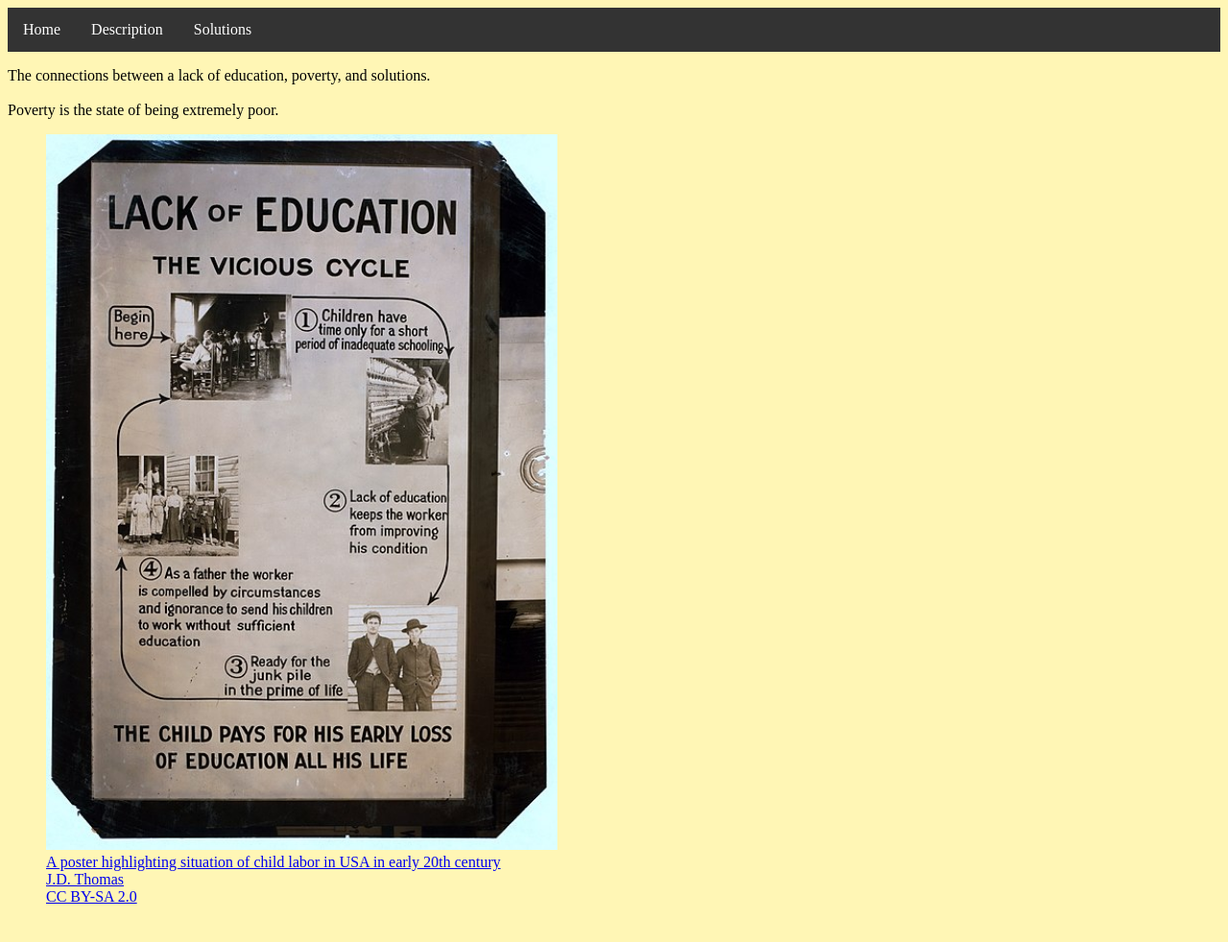
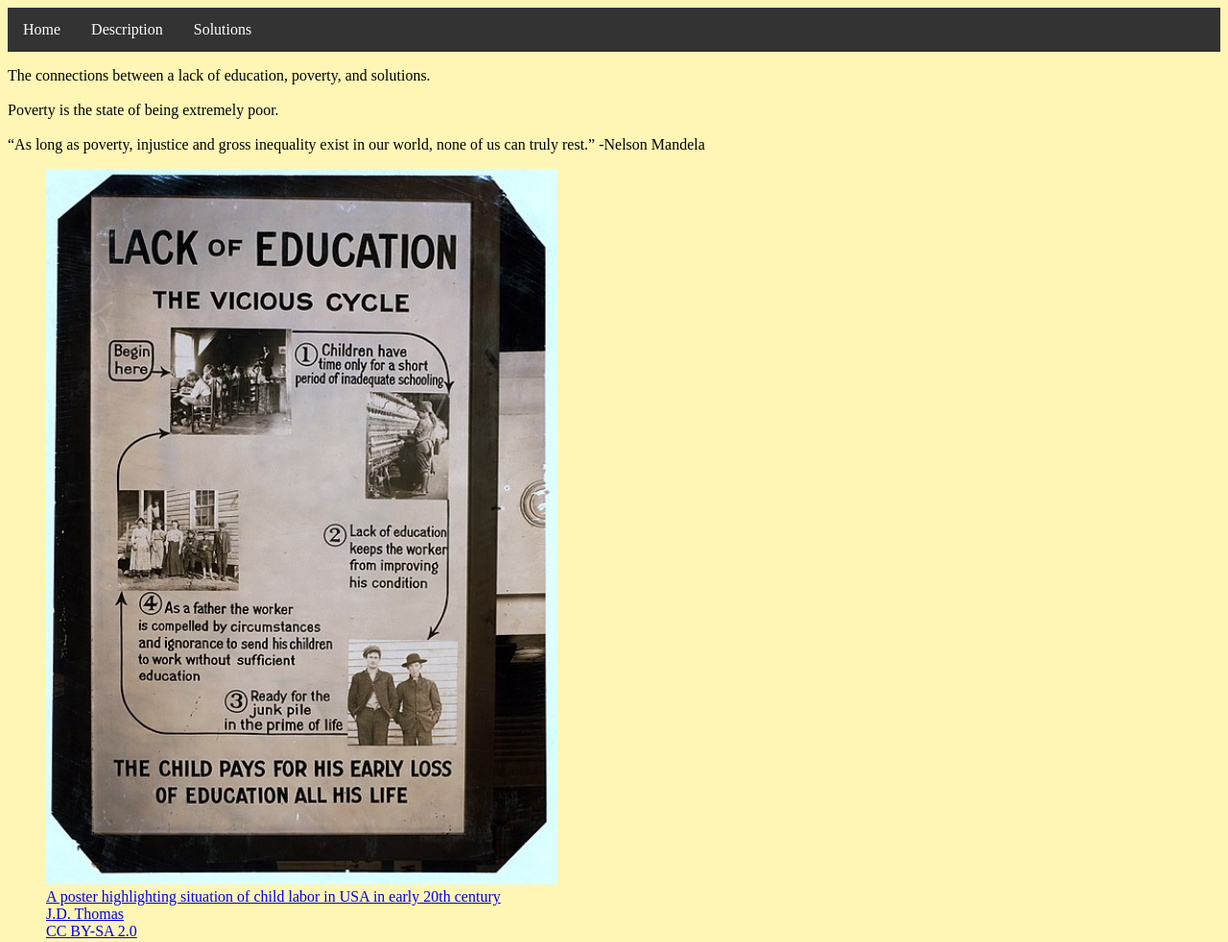
Before and after one commit to AceGriff/Unit_2, a plain HTML site: page index.html in a window 1280 px wide. Shown: the whole page at 96% size. Before the commit the page ends 960 px from the top, so only its background shows below. Drawn offline with Linux system fonts and the light colour scheme.

Commit message:
Adding spaced sentence for quote

```diff
--- a/index.html
+++ b/index.html
@@ -15,6 +15,10 @@ The connections between a lack of education, poverty, and solutions.
 <br />
 <br />
 Poverty is the state of being extremely poor.
+<br />
+<br />
+“As long as poverty, injustice and gross inequality exist in our world, none of us can truly rest.”
+-Nelson Mandela
 <figure>
   <img src="img.jpg" alt="A poster highlighting situation of child labor in USA in early 20th century" style="width:45%">
   <figcaption>
```
